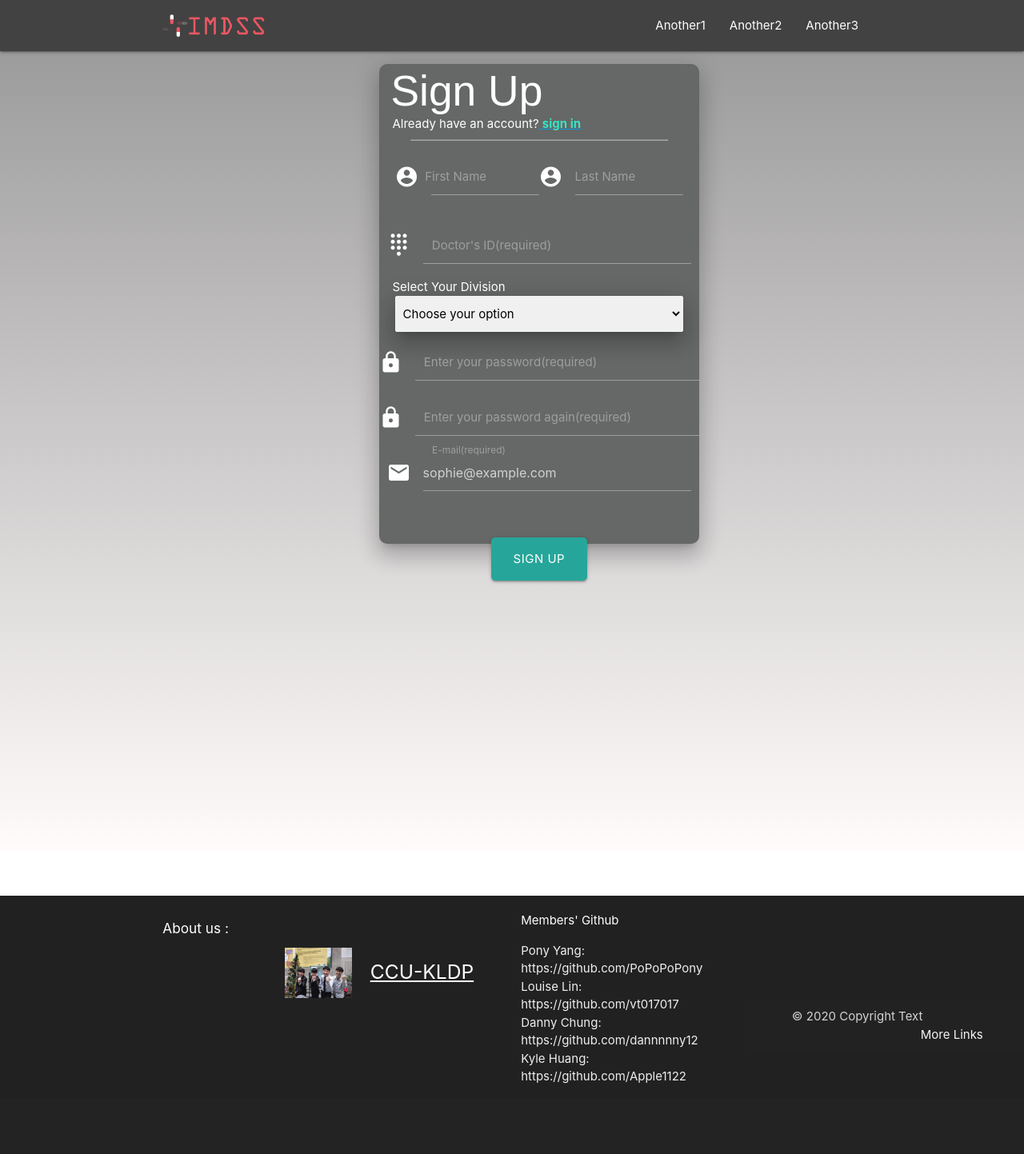
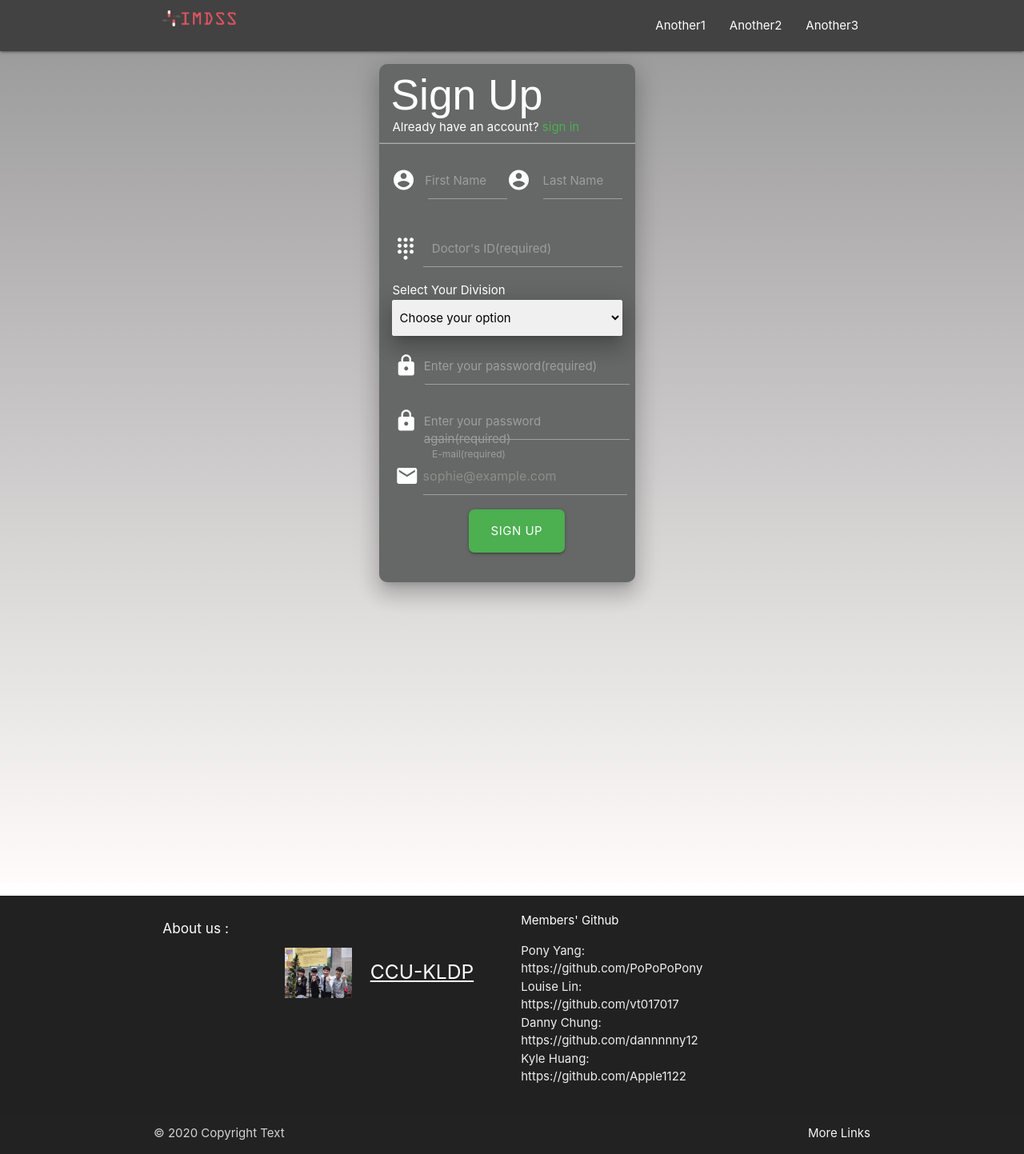
Before and after one commit to CCU-KLDP/IMDSS, a Django app: page /register/ in a window 1280 px wide. Shown: the whole page at 80% size. Before the commit the page ends 1355 px from the top, so only its background shows below. Run offline with Django 3.2, Linux system fonts and the light colour scheme; some libraries are stand-ins or nearby versions.

Commit message:
revise register

```diff
--- a/IMDSS/static/css/register/register.css
+++ b/IMDSS/static/css/register/register.css
@@ -4,7 +4,7 @@
     background: linear-gradient(rgba(14, 12, 12, 0.815), rgba(255, 245, 246, 0.8));
     /*background-color: rgba(0, 0, 0, 0.678);*/
     width: 100%;
-    height: 1000px;
+    height: 130%;
     clip-path: polygon(0% 0%, 0% 100%, 100% 100%, 100% 0%);
     position: absolute;
     opacity: 0.5;
@@ -22,26 +22,16 @@
     width: 100%;
 }
 
-.row {
-    height: 110px;
-    visibility: visible;
-    margin-left: auto;
-    margin-right: auto;
-    margin-bottom: 0px;
-    position: relative;
-}
-
 .about_us {
-    width: 200px;
-    height: 80px;
+    width: 100%;
     position: relative;
 }
 
 .signup_panel {
     border-radius: 10px;
-    border-width: 10px;
-    width: 400px;
-    height: 600px;
+    border-width: 30%;
+    width: 25%;
+    height: 81%;
     top: 10%;
     background-color: rgb(101, 104, 102);
     left: 37%;
@@ -50,6 +40,15 @@
     /*opacity: 0.7;*/
     position: absolute;
 }
+.responsive-img{
+    top: 30%;
+    width: 10%;
+}
+#sign_in{
+    color: #4caf50;
+
+}
+
 
 @font-face {
     font-family: "Raleway";
@@ -57,12 +56,12 @@
 }
 
 .sufo {
-    top: 10px;
-    left: 10px;
+    top: 62.5%;
+    left: 62.5%;
     font-family: 'Raleway', sans-serif;
     color: rgb(255, 255, 255);
-    margin-top: 5px;
-    margin-bottom: 0px;
+    margin-top: 3%;
+    margin-bottom: 0%;
 }
 
 .input{
@@ -76,6 +75,12 @@ input:required {
     box-shadow: 4px 4px 20px rgba(200, 0, 0, 0.85);
 
 }
+#form_line{
+    size:"2px";
+    align: "center";
+    width: "80%";
+    opacity: 0.5;
+}
 
 /**
    * style input elements that have a required
@@ -86,6 +91,10 @@ input:required:focus {
     border: 2 px solid red;
     outline: none;
 }
+#slct_div{
+    color: white;
+    font-size: 15px;
+}
 
 /**
    * style input elements that have a required
@@ -95,12 +104,17 @@ input:required:focus {
 input:required:hover {
     opacity: 1;
 }
+::placeholder{
+    color: rgb(184, 177, 177);
+    opacity: 0.5;
+}
 
 .btn_signup {
     left: 35%;
-    top: 40px;
-    margin: 0px;
-    border-radius: 5px;
+    margin-bottom: 0%;
+    margin: 0%;
+    border-radius: 7px;
+    background-color:#4caf50;
 }
 
 .name_group{
@@ -120,3 +134,42 @@ input:required:hover {
     width: 50%;
     padding-right: 5%;
 }
+
+.name_group>.pd_left i {
+    padding-left: 3%;
+}
+#pwd_text{
+    width: 80%;
+    left: 50%;
+}
+#id_text{
+    width: 83%;
+    left: 28%;
+}
+#confirm_pwd_text{
+    width: 80%;
+    left: 28%;
+}
+#email_text{
+    width: 85%;
+    left: 25%;
+}
+
+/*icon position form the left*/
+.lock{
+    left: 6%;
+}
+.cal{
+    left: 2.8%;
+}
+.mail{
+    left:3.4%;
+}
+#message{
+    width: 24%;
+    left: 74%;
+    top: 25%;
+    text-align: center;
+    position: absolute;
+    border-radius: 2px;
+}
--- a/IMDSS/static/js/register/register.js
+++ b/IMDSS/static/js/register/register.js
@@ -0,0 +1,16 @@
+var password = document.getElementById("pwd_text")
+  , confirm_password = document.getElementById("confirm_pwd_text");
+
+function validatePassword(){
+  if(password.value != confirm_password.value) {
+    confirm_password.setCustomValidity("Passwords Don't Match");
+    document.getElementById('message').innerHTML = 'not matching';
+    message.style.backgroundColor = "red";
+  } else {
+    confirm_password.setCustomValidity('');
+    document.getElementById('message').innerHTML = 'matched';
+    message.style.backgroundColor = "#4caf50";
+  }
+}
+password.oninput = validatePassword;
+confirm_password.oninput = validatePassword;
--- a/IMDSS/templates/register/register.html
+++ b/IMDSS/templates/register/register.html
@@ -17,7 +17,7 @@
                 <div class="row">
                     <div class="col s1">
                         <a href="/login" class="small brand-logo">
-                            <img class="responsive-img" src="{% static 'image/login/nav_icon.png' %}" width="150">
+                            <img class="responsive-img" src="{% static 'image/login/nav_icon.png' %}">
                         </a>
                     </div>
                     <ul id="nav-mobile" class="right hide-on-med-and-down">
@@ -34,19 +34,16 @@
         <div class="reg_bg">
         </div>
         <div class="signup_panel z-depth-4">
-            <h2 class="sufo" style="left: 100px;">&nbsp;Sign Up</h2>
-            <h7 style="left: 100px;">&nbsp;&nbsp;&nbsp;&nbsp;Already have an account?<a href=""><u>
-                        <h7 style="color: rgb(55, 228, 199);"><b> sign in</b></h7>
-                    </u></a></h7>
-            <hr size="2px" align="center" width="80%" style="opacity: 0.5;">
+            <h2 class="sufo">&nbsp;Sign Up</h2>
+            <h7 style="left: 100px;">&nbsp;&nbsp;&nbsp;&nbsp;Already have an account?<a
+                    href="http://127.0.0.1:8000/login/">
+                    <h7 id="sign_in">sign in</h7>
+                </a></h7>
+            <hr id="form_line">
 
             <!--Form start-->
             <form class="col s12">
-
-
-
                 <div class="name_group">
-
                     <!--first name-->
                     <div class="input-field name_group_first_name">
                         <i class="material-icons prefix">account_circle</i>
@@ -61,35 +58,35 @@
                         <label for="last_name_text">Last Name</label>
                     </div>
                 </div>
-                    <div class="input-field col s6" style="margin: 10px;">
-                        <i class="material-icons prefix">dialpad</i>
+                <div class="input-field col s6 pd-left" style="margin: 10px;">
+                    <i class="material-icons prefix cal">dialpad</i>
                     <input id="id_text" type="text" class="validate" required>
                     <label for="id_text">Doctor's ID(required)</label>
                 </div>
 
-                    <label style="color: white; font-size: 15px;">&nbsp; &nbsp;&nbsp;Select Your Division</label>
-                    <select class="browser-default z-depth-4"
-                        style="width: 90%; margin-left: auto; margin-right: auto;">
+                <label id="slct_div">&nbsp; &nbsp;&nbsp;Select Your Division</label>
+                <select class="browser-default z-depth-4" style="width: 90%; margin-left: auto; margin-right: auto;">
                     <option value="" disabled selected>Choose your option</option>
                     <option value="1">口腔外科</option>
                     <option value="2">內科</option>
                     <option value="3">腦神經科</option>
                 </select>
 
-                    <div class="input-field col s6">
-                        <i class="material-icons prefix">lock</i>
+                <div class="input-field col s6 pd-left">
+                    <i class="material-icons prefix lock">lock</i>&nbsp;&nbsp;
                     <input id="pwd_text" type="password" class="validate" required>
                     <label for="pwd_text">Enter your password(required)</label>
                 </div>
-                    <div class="input-field col s6">
-                        <i class="material-icons prefix">lock</i>
+                <div class="input-field col s6 pd-left">
+                    <i class="material-icons prefix lock">lock</i>&nbsp;&nbsp;
                     <input id="confirm_pwd_text" type="password" class="validate" required>
                     <label for="confirm_pwd_text">Enter your password again(required)</label>
+                    <span id="message"></span>
                 </div>
 
 
                 <div class="input-field col s6" style="margin: 10px;">
-                        <i class="material-icons prefix">email</i>
+                    <i class="material-icons prefix mail">email</i>
                     <input id="email_text" type="email" class="validate" placeholder="sophie@example.com" required>
                     <label for="email_text">E-mail(required)</label>
                 </div>
@@ -162,7 +159,7 @@
     {% block js-ref %}
     <script type="text/javascript" src="https://code.jquery.com/jquery-2.1.1.min.js"></script>
     <script type="text/javascript" , src="{% static 'js/materialize.js' %}"></script>
-
+    <script type="text/javascript" , src="{% static 'js/register/register.js' %}"></script>
 
     {% endblock js-ref %}
 </body>
```
Lines whose indentation alone changed are shown as unchanged.
